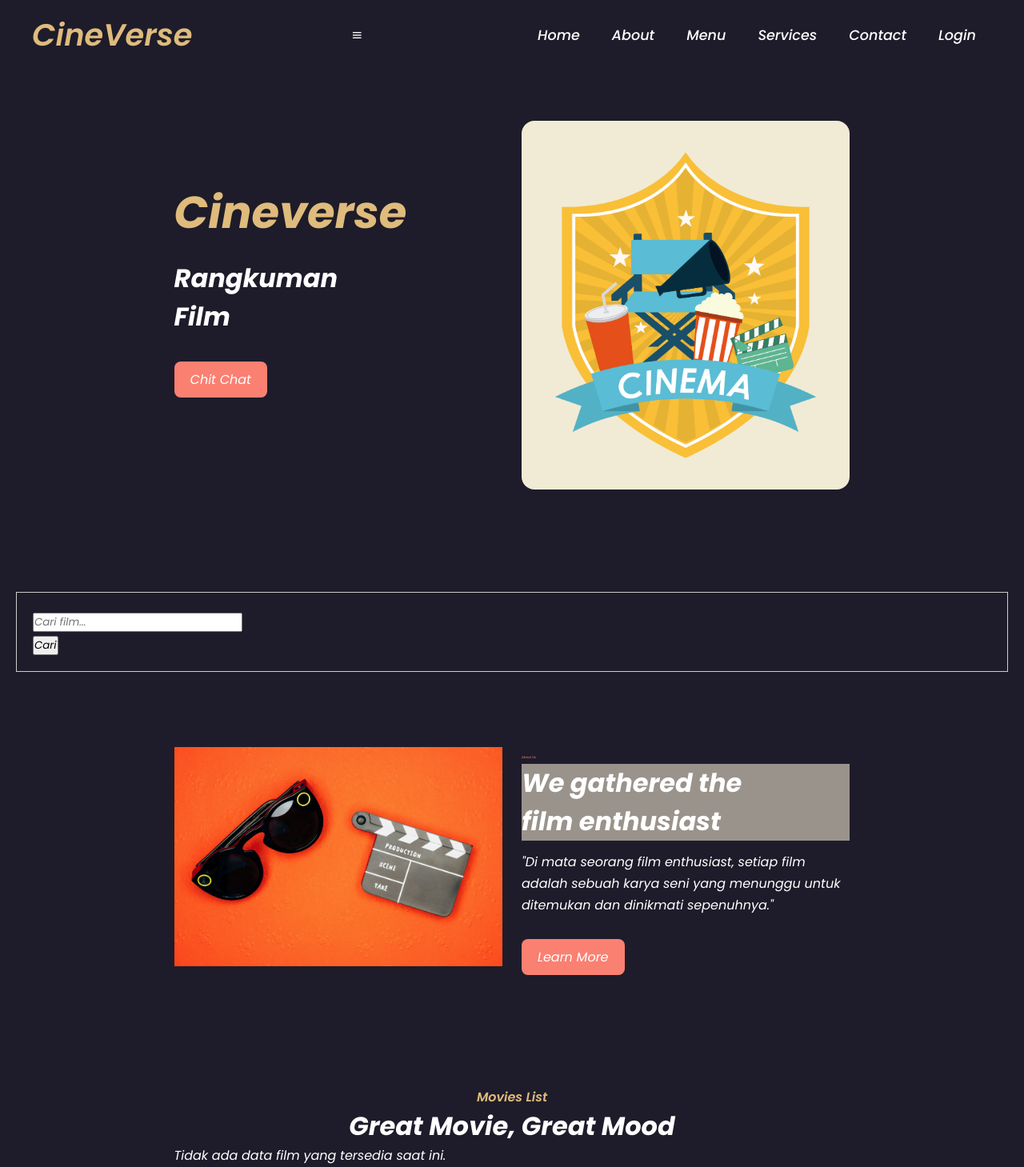
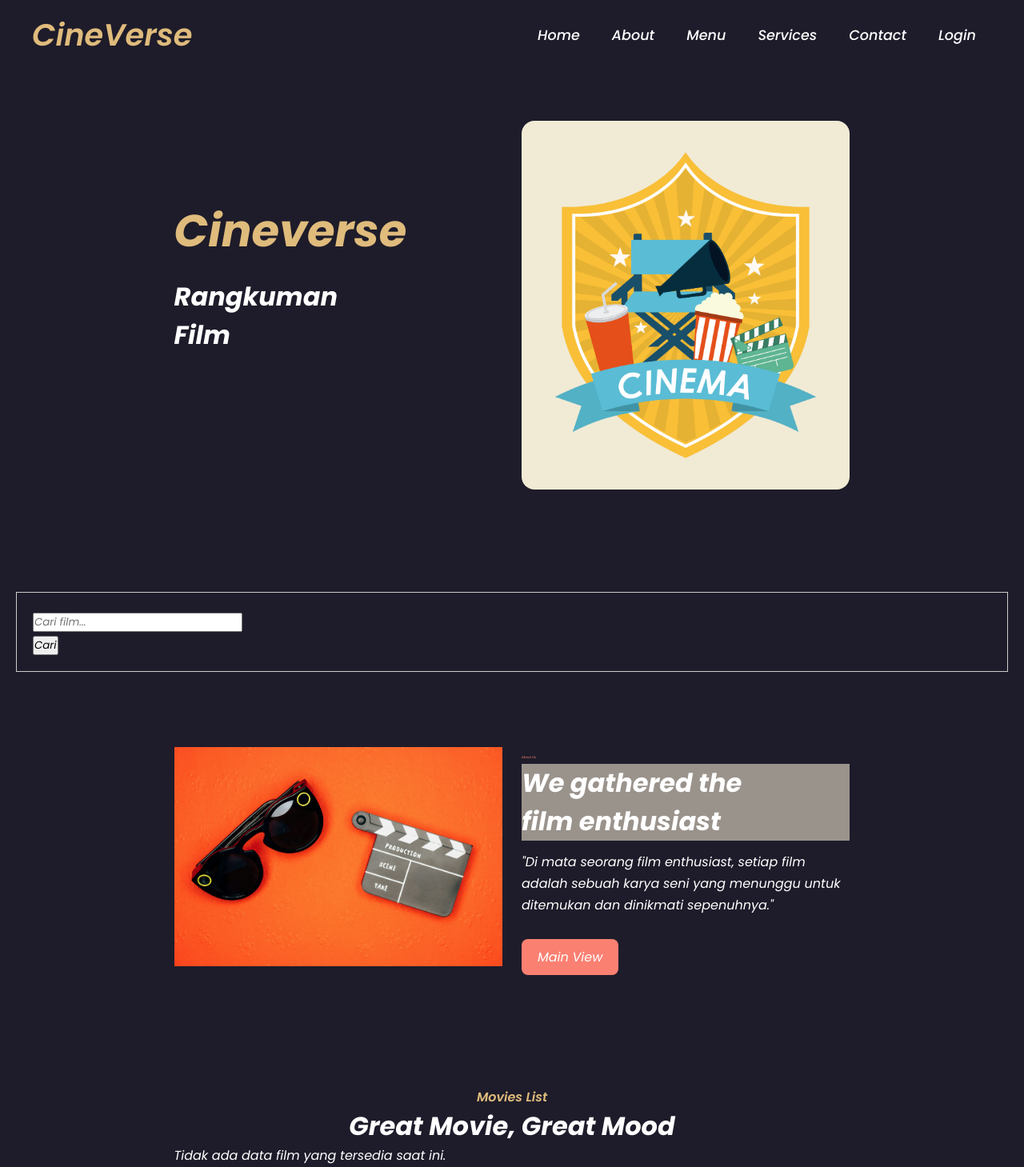
Before and after one commit to Habibwira/pw2024_tubes_233040045, a PHP site: page / in a window 1280 px wide. Shown: the top 1459 px of the page at 80% size. Run offline with PHP 8.4, Linux system fonts and the light colour scheme; data that the repository does not hold is empty; some web fonts are replaced.

Commit message:
updatefilm

```diff
--- a/index.php
+++ b/index.php
@@ -42,6 +42,31 @@ $isAdmin = isAdmin();
      max-height: 300px;
      object-fit: cover;
  }
+
+  /* Style untuk menampilkan dan menyembunyikan menu pada mobile */
+        .navbar {
+            display: none; /* Awalnya sembunyikan menu */
+        }
+
+        .navbar.active {
+            display: block; /* Tampilkan menu ketika kelas 'active' ditambahkan */
+        }
+
+        /* Tambahkan gaya untuk menu ikon */
+        #menu_icon {
+            display: block;
+            cursor: pointer;
+        }
+
+        /* Sembunyikan menu ikon pada tampilan desktop */
+        @media (min-width: 768px) {
+            #menu_icon {
+                display: none;
+            }
+            .navbar {
+                display: flex;
+            }
+        }
    </style>
 </head>
 
@@ -101,7 +126,7 @@ $isAdmin = isAdmin();
         <div class="home-text">
             <h1>Cineverse</h1>
             <h2>Rangkuman <br> Film </h2>
-            <a href="#" class="btn">Chit Chat</a>
+
         </div>
         <div class="home-img">
             <img src="assets/img/cinemalogo.jpg" alt="cinema logo">
@@ -122,7 +147,7 @@ $isAdmin = isAdmin();
             <span>About Us</span>
             <h2>We gathered the <br> film enthusiast</h2>
             <p>"Di mata seorang film enthusiast, setiap film adalah sebuah karya seni yang menunggu untuk ditemukan dan dinikmati sepenuhnya."</p>
-            <a href="#" class="btn">Learn More</a>
+            <a href="#" class="btn">Main View</a>
         </div>
     </section>
 
@@ -181,7 +206,7 @@ $isAdmin = isAdmin();
 <!-------call to action------->
 <section class="cta">
     <h2>"Fast and Furious adalah serangkaian film aksi yang menampilkan balapan mobil jalanan, pencurian, dan misi rahasia. Dimulai pada tahun 2001, seri ini telah berkembang menjadi salah satu waralaba film terbesar di dunia, dengan jutaan penggemar yang setia. Bergabunglah dengan Dominic Toretto, Brian O'Conner, Letty Ortiz, dan anggota tim lainnya dalam petualangan menegangkan yang menguji batas kecepatan, persahabatan, dan keluarga."<br></h2>
-    <a href="#" class="btn">Chit Chat</a>
+    <a href="#" class="btn">main view</a>
 </section>
 
 <!-------footer start------->
@@ -201,5 +226,17 @@ $isAdmin = isAdmin();
         </div>
     </div>
 </section>
+
+
+<script>
+    document.addEventListener("DOMContentLoaded", function() {
+        const menuIcon = document.getElementById("menu_icon");
+        const navbar = document.querySelector(".navbar");
+
+        menuIcon.addEventListener("click", function() {
+            navbar.classList.toggle("active");
+        });
+    });
+</script>
 </body>
 </html>
```
